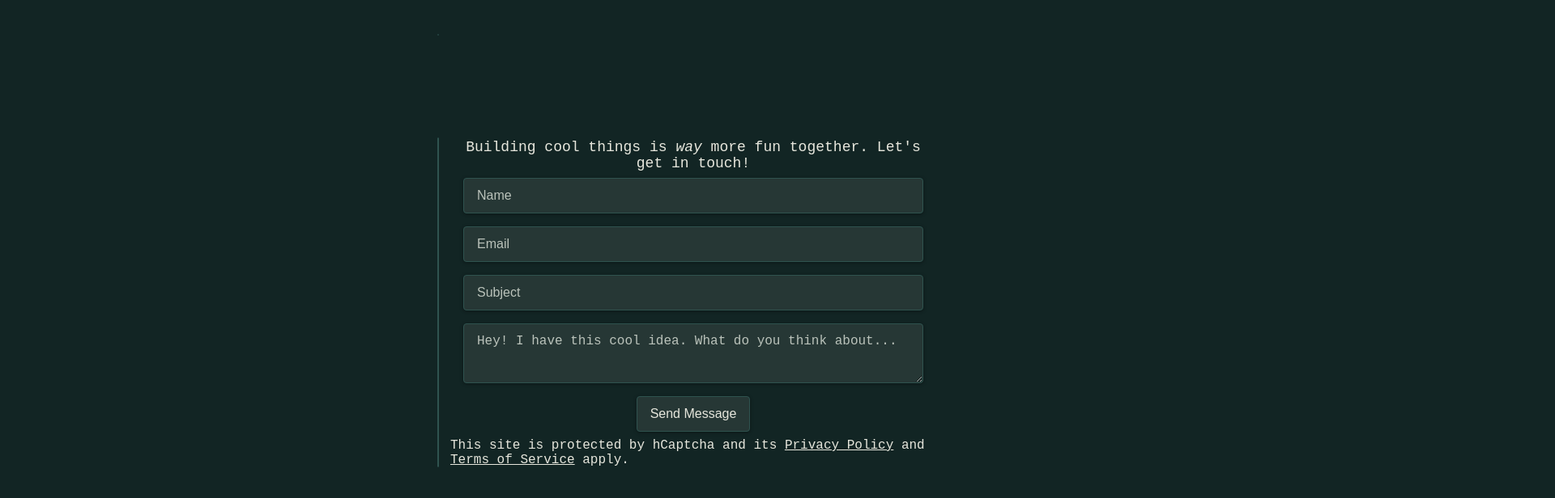
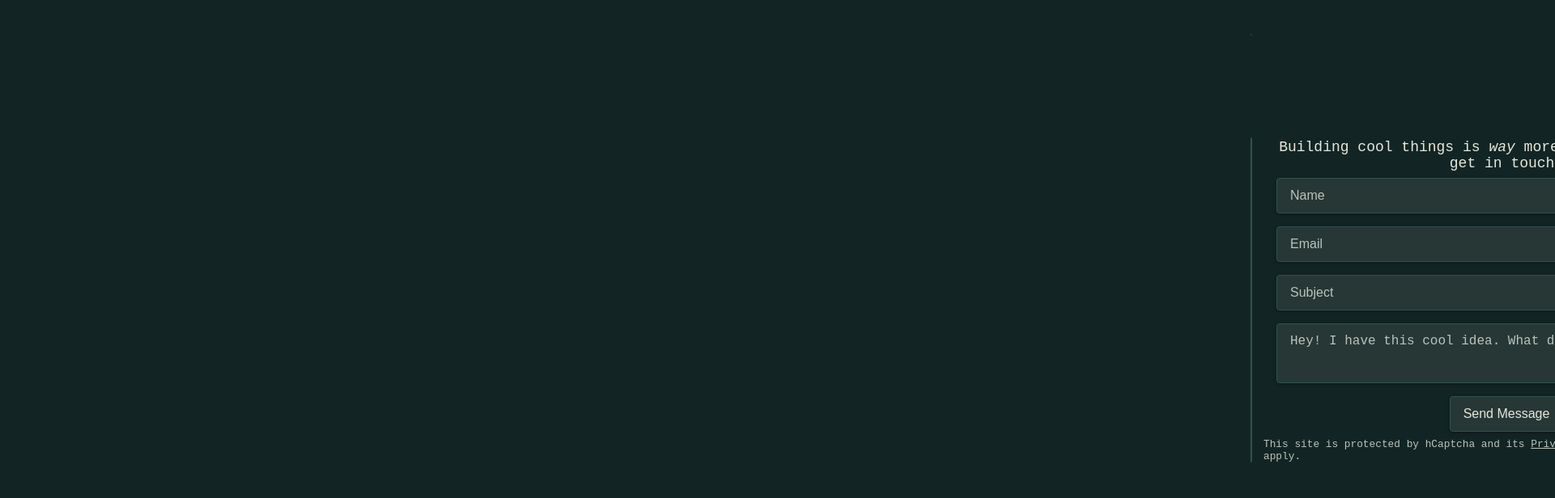
Before and after one commit to ravedaymond/portfolio-daveraymond.dev, a SvelteKit app: page / in a window 1280 px wide. Shown: the part 1640-2256 px from the top of the page at 81% size, 1920 px wide, since content can reach past the window. Built offline with nearby package versions, Linux system fonts and the light colour scheme.

Commit message:
Styled hcaptcha privacy policy and terms text and anchors.

```diff
--- a/src/routes/+page.svelte
+++ b/src/routes/+page.svelte
@@ -220,10 +220,10 @@
 				<h2>{data.main.contact.header}</h2>
 			</hgroup>
 			<FormContact id="contact-form" hSize="h3" title={data.main.contact.form.title} />
-			<p>
+			<p id="hcaptcha-privacyterms">
 				This site is protected by hCaptcha and its
-				<a href="https://www.hcaptcha.com/privacy" style="text-decoration: underline;">Privacy Policy</a> and
-				<a href="https://www.hcaptcha.com/terms" style="text-decoration: underline;">Terms of Service</a> apply.
+				<a href="https://www.hcaptcha.com/privacy">Privacy Policy</a> and
+				<a href="https://www.hcaptcha.com/terms">Terms of Service</a> apply.
 			</p>
 		</Section>
 	</main>
@@ -405,6 +405,16 @@
 		color: var(--header-heading);
 	}
 
+	#hcaptcha-privacyterms {
+		margin: 0 auto;
+		font-size: 0.8em;
+		color: var(--text-suppressed);
+	}
+
+	#hcaptcha-privacyterms a {
+		text-decoration: underline;
+	}
+
 	@media screen and (max-width: 1100px) {
 		div {
 			display: grid;
```
